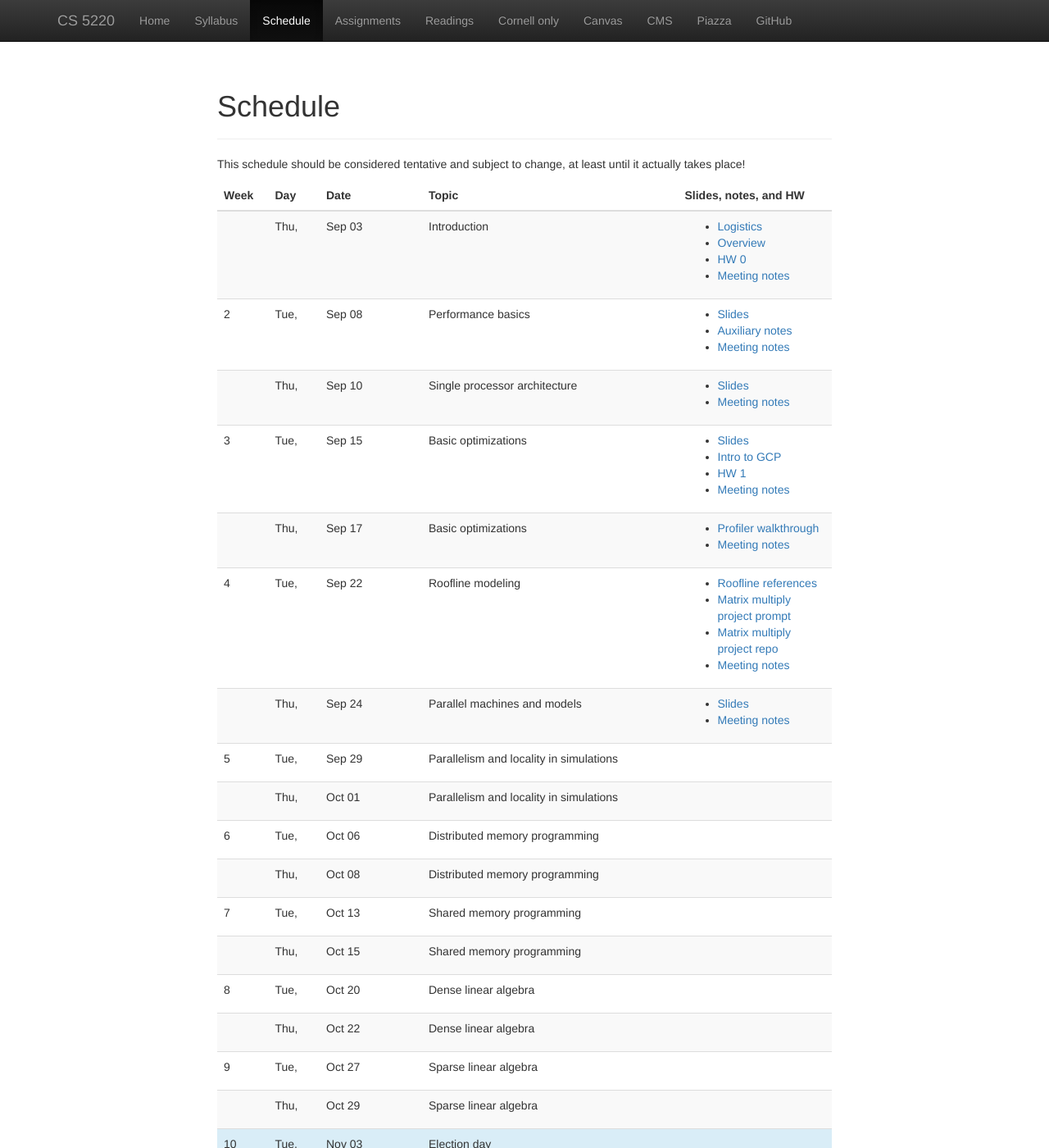
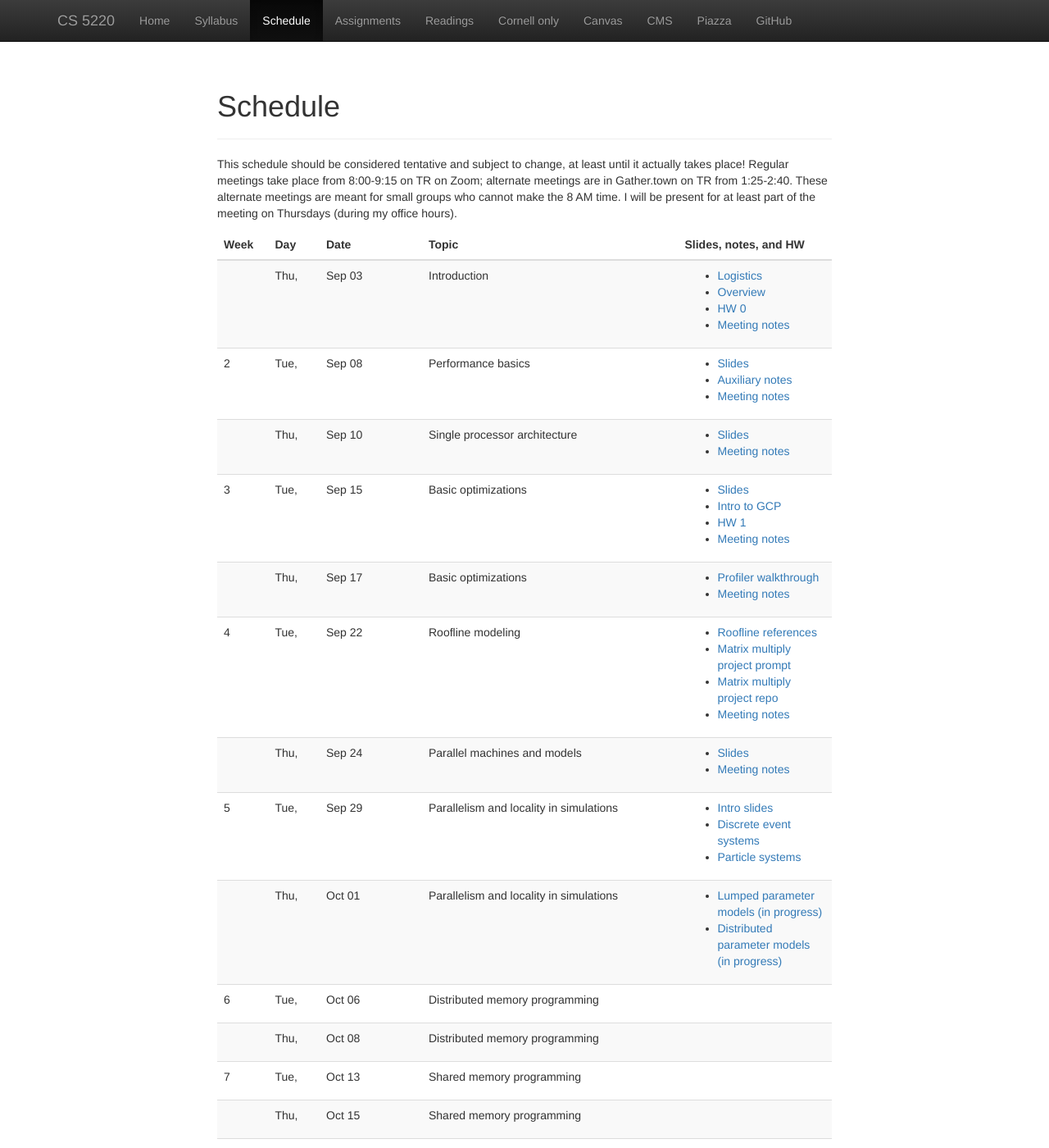
Before and after one commit to cs5220-f20/web, a Jekyll site: the page built from web/schedule.html, in a window 1280 px wide and 1400 px high. Shown: the whole window at 82% size. Built offline with Jekyll 4.4.1, drawn with Linux system fonts in a browser that asks for light colours; nearby versions of some CDN libraries.

Commit message:
Post lecture links plus tweaks.

```diff
--- a/web/_data/lectures.yml
+++ b/web/_data/lectures.yml
@@ -86,9 +86,21 @@
 -
   date: 2020-09-29
   info: Parallelism and locality in simulations
+  files:
+    - info: Intro slides
+      file: lec/2020-09-29-simulations.html
+    - info: Discrete event systems
+      file: lec/2020-09-29-discrete.html
+    - info: Particle systems
+      file: lec/2020-09-29-particle.html
 -
   date: 2020-10-01
   info: Parallelism and locality in simulations
+  files:
+    - info: Lumped parameter models (in progress)
+      file: lec/2020-10-01-ode.html
+    - info: Distributed parameter models (in progress)
+      file: lec/2020-10-01-pde.html
 # =================
 # Week 4
 #
--- a/web/_includes/cs5220_head.html
+++ b/web/_includes/cs5220_head.html
@@ -11,7 +11,8 @@
     <div class="col-xs-5 col-sm-6 col-md-6 col-lg-6">
       <p>
         Location: <a href="https://www.cs.cornell.edu/courses/CS5220/2020fa/netid/index.html">Zoom</a><br/>
-        Lecture: TR 8:00-9:15<br/>
+        Meeting: TR 8:00-9:15<br/>
+        Backup meeting: TR 1:25-2:40 (in Gather.town)<br/>
         Discussion: <a href="https://piazza.com/">Piazza</a><br/>
         Course material: <a href="https://www.github.com/dbindel/cs5220-f20/">GitHub</a>
       </p>
--- a/web/schedule.html
+++ b/web/schedule.html
@@ -5,7 +5,11 @@ layout: main
 
 <p>
   This schedule should be considered tentative and subject to change,
-  at least until it actually takes place!
+  at least until it actually takes place!  Regular meetings take place
+  from 8:00-9:15 on TR on Zoom; alternate meetings are in Gather.town
+  on TR from 1:25-2:40.  These alternate meetings are meant for small
+  groups who cannot make the 8 AM time.  I will be present for at
+  least part of the meeting on Thursdays (during my office hours).
 </p>
 
 <div class="table-responsive">
```
Also changed, not shown: web/syllabus.md (+2 -2 lines).
